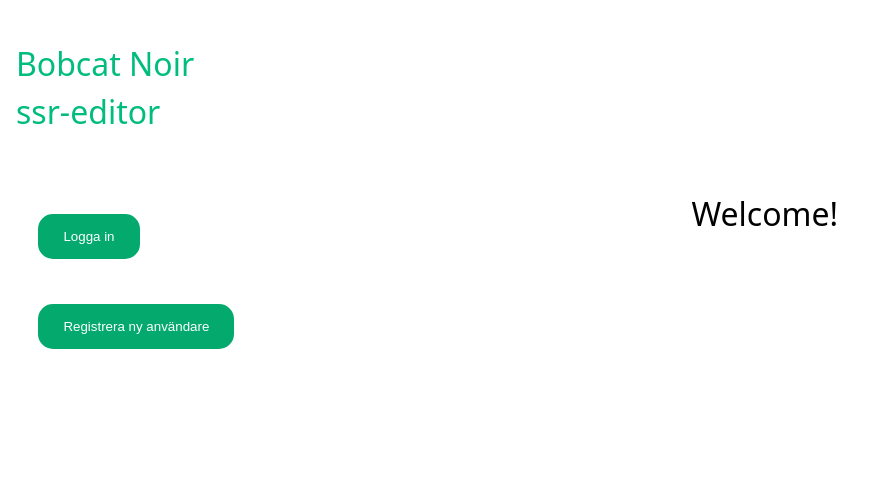
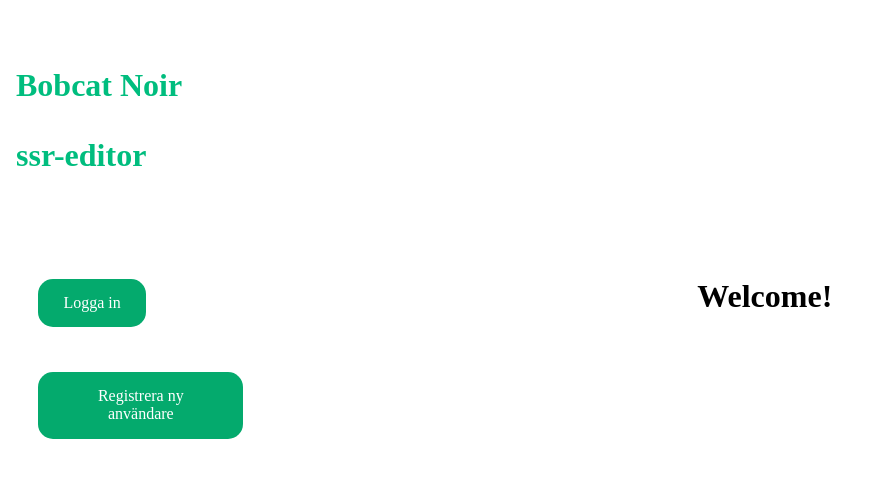
Before and after one commit to lisarosengren/ssr-editor-vue, a Vue app: page / in a window 1280 px wide. Shown: the top 478 px of the page, without its empty margins (0-883 px from the left). Built offline with nearby package versions, Linux system fonts and the light colour scheme; no server answers.

Commit message:
Added normalize-css-thingy

```diff
--- a/src/assets/base.css
+++ b/src/assets/base.css
@@ -1,71 +1,341 @@
-/* color palette from <https://github.com/vuejs/theme> */
-:root {
-  --vt-c-white: #ffffff;
-  --vt-c-white-soft: #f8f8f8;
-  --vt-c-white-mute: #f2f2f2;
+/*! normalize.css v8.0.0 | MIT License | github.com/necolas/normalize.css */
 
-  --vt-c-black: #181818;
-  --vt-c-black-soft: #222222;
-  --vt-c-black-mute: #282828;
+/* Document
+   ========================================================================== */
 
-  --vt-c-indigo: #2c3e50;
+/**
+ * 1. Correct the line height in all browsers.
+ * 2. Prevent adjustments of font size after orientation changes in iOS.
+ */
 
-  --vt-c-divider-light-1: rgba(60, 60, 60, 0.29);
-  --vt-c-divider-light-2: rgba(60, 60, 60, 0.12);
-  --vt-c-divider-dark-1: rgba(84, 84, 84, 0.65);
-  --vt-c-divider-dark-2: rgba(84, 84, 84, 0.48);
-
-  --vt-c-text-light-1: var(--vt-c-indigo);
-  --vt-c-text-light-2: rgba(60, 60, 60, 0.66);
-  --vt-c-text-dark-1: var(--vt-c-white);
-  --vt-c-text-dark-2: rgba(235, 235, 235, 0.64);
+html {
+  line-height: 1.15; /* 1 */
+  -webkit-text-size-adjust: 100%; /* 2 */
 }
 
-/* semantic color variables for this project */
-:root {
-  --color-background: var(--vt-c-white);
-  --color-background-soft: var(--vt-c-white-soft);
-  --color-background-mute: var(--vt-c-white-mute);
+/* Sections
+   ========================================================================== */
 
-  --color-border: var(--vt-c-divider-light-2);
-  --color-border-hover: var(--vt-c-divider-light-1);
+/**
+ * Remove the margin in all browsers.
+ */
 
-  --color-heading: var(--vt-c-text-light-1);
-  --color-text: var(--vt-c-text-light-1);
-
-  --section-gap: 160px;
+body {
+  margin: 0;
 }
 
-@media (prefers-color-scheme: dark) {
-  :root {
-    --color-background: var(--vt-c-black);
-    --color-background-soft: var(--vt-c-black-soft);
-    --color-background-mute: var(--vt-c-black-mute);
+/**
+ * Correct the font size and margin on `h1` elements within `section` and
+ * `article` contexts in Chrome, Firefox, and Safari.
+ */
 
-    --color-border: var(--vt-c-divider-dark-2);
-    --color-border-hover: var(--vt-c-divider-dark-1);
-
-    --color-heading: var(--vt-c-text-dark-1);
-    --color-text: var(--vt-c-text-dark-2);
-  }
+h1 {
+  font-size: 2em;
+  margin: 0.67em 0;
 }
 
-*,
-*::before,
-*::after {
-  box-sizing: border-box;
-  margin: 0;
-  font-weight: normal;
+/* Grouping content
+   ========================================================================== */
+
+/**
+ * 1. Add the correct box sizing in Firefox.
+ * 2. Show the overflow in Edge and IE.
+ */
+
+hr {
+  box-sizing: content-box; /* 1 */
+  height: 0; /* 1 */
+  overflow: visible; /* 2 */
 }
 
-body {
-    min-height: 100vh;
-    line-height: 1.4;
-    font-family: "Noto Sans", sans-serif;
-    font-optical-sizing: auto;
-    font-weight: normal;
-    font-style: normal;
-    /* display: flex; */
-    flex-direction: column;
-    height: 100%;
+/**
+ * 1. Correct the inheritance and scaling of font size in all browsers.
+ * 2. Correct the odd `em` font sizing in all browsers.
+ */
+
+pre {
+  font-family: monospace, monospace; /* 1 */
+  font-size: 1em; /* 2 */
 }
+
+/* Text-level semantics
+   ========================================================================== */
+
+/**
+ * Remove the gray background on active links in IE 10.
+ */
+
+a {
+  background-color: transparent;
+}
+
+/**
+ * 1. Remove the bottom border in Chrome 57-
+ * 2. Add the correct text decoration in Chrome, Edge, IE, Opera, and Safari.
+ */
+
+abbr[title] {
+  border-bottom: none; /* 1 */
+  text-decoration: underline; /* 2 */
+  text-decoration: underline dotted; /* 2 */
+}
+
+/**
+ * Add the correct font weight in Chrome, Edge, and Safari.
+ */
+
+b,
+strong {
+  font-weight: bolder;
+}
+
+/**
+ * 1. Correct the inheritance and scaling of font size in all browsers.
+ * 2. Correct the odd `em` font sizing in all browsers.
+ */
+
+code,
+kbd,
+samp {
+  font-family: monospace, monospace; /* 1 */
+  font-size: 1em; /* 2 */
+}
+
+/**
+ * Add the correct font size in all browsers.
+ */
+
+small {
+  font-size: 80%;
+}
+
+/**
+ * Prevent `sub` and `sup` elements from affecting the line height in
+ * all browsers.
+ */
+
+sub,
+sup {
+  font-size: 75%;
+  line-height: 0;
+  position: relative;
+  vertical-align: baseline;
+}
+
+sub {
+  bottom: -0.25em;
+}
+
+sup {
+  top: -0.5em;
+}
+
+/* Embedded content
+   ========================================================================== */
+
+/**
+ * Remove the border on images inside links in IE 10.
+ */
+
+img {
+  border-style: none;
+}
+
+/* Forms
+   ========================================================================== */
+
+/**
+ * 1. Change the font styles in all browsers.
+ * 2. Remove the margin in Firefox and Safari.
+ */
+
+button,
+input,
+optgroup,
+select,
+textarea {
+  font-family: inherit; /* 1 */
+  font-size: 100%; /* 1 */
+  line-height: 1.15; /* 1 */
+  margin: 0; /* 2 */
+}
+
+/**
+ * Show the overflow in IE.
+ * 1. Show the overflow in Edge.
+ */
+
+button,
+input { /* 1 */
+  overflow: visible;
+}
+
+/**
+ * Remove the inheritance of text transform in Edge, Firefox, and IE.
+ * 1. Remove the inheritance of text transform in Firefox.
+ */
+
+button,
+select { /* 1 */
+  text-transform: none;
+}
+
+/**
+ * Correct the inability to style clickable types in iOS and Safari.
+ */
+
+button,
+[type="button"],
+[type="reset"],
+[type="submit"] {
+  -webkit-appearance: button;
+}
+
+/**
+ * Remove the inner border and padding in Firefox.
+ */
+
+button::-moz-focus-inner,
+[type="button"]::-moz-focus-inner,
+[type="reset"]::-moz-focus-inner,
+[type="submit"]::-moz-focus-inner {
+  border-style: none;
+  padding: 0;
+}
+
+/**
+ * Restore the focus styles unset by the previous rule.
+ */
+
+button:-moz-focusring,
+[type="button"]:-moz-focusring,
+[type="reset"]:-moz-focusring,
+[type="submit"]:-moz-focusring {
+  outline: 1px dotted ButtonText;
+}
+
+/**
+ * Correct the padding in Firefox.
+ */
+
+fieldset {
+  padding: 0.35em 0.75em 0.625em;
+}
+
+/**
+ * 1. Correct the text wrapping in Edge and IE.
+ * 2. Correct the color inheritance from `fieldset` elements in IE.
+ * 3. Remove the padding so developers are not caught out when they zero out
+ *    `fieldset` elements in all browsers.
+ */
+
+legend {
+  box-sizing: border-box; /* 1 */
+  color: inherit; /* 2 */
+  display: table; /* 1 */
+  max-width: 100%; /* 1 */
+  padding: 0; /* 3 */
+  white-space: normal; /* 1 */
+}
+
+/**
+ * Add the correct vertical alignment in Chrome, Firefox, and Opera.
+ */
+
+progress {
+  vertical-align: baseline;
+}
+
+/**
+ * Remove the default vertical scrollbar in IE 10+.
+ */
+
+textarea {
+  overflow: auto;
+}
+
+/**
+ * 1. Add the correct box sizing in IE 10.
+ * 2. Remove the padding in IE 10.
+ */
+
+[type="checkbox"],
+[type="radio"] {
+  box-sizing: border-box; /* 1 */
+  padding: 0; /* 2 */
+}
+
+/**
+ * Correct the cursor style of increment and decrement buttons in Chrome.
+ */
+
+[type="number"]::-webkit-inner-spin-button,
+[type="number"]::-webkit-outer-spin-button {
+  height: auto;
+}
+
+/**
+ * 1. Correct the odd appearance in Chrome and Safari.
+ * 2. Correct the outline style in Safari.
+ */
+
+[type="search"] {
+  -webkit-appearance: textfield; /* 1 */
+  outline-offset: -2px; /* 2 */
+}
+
+/**
+ * Remove the inner padding in Chrome and Safari on macOS.
+ */
+
+[type="search"]::-webkit-search-decoration {
+  -webkit-appearance: none;
+}
+
+/**
+ * 1. Correct the inability to style clickable types in iOS and Safari.
+ * 2. Change font properties to `inherit` in Safari.
+ */
+
+::-webkit-file-upload-button {
+  -webkit-appearance: button; /* 1 */
+  font: inherit; /* 2 */
+}
+
+/* Interactive
+   ========================================================================== */
+
+/*
+ * Add the correct display in Edge, IE 10+, and Firefox.
+ */
+
+details {
+  display: block;
+}
+
+/*
+ * Add the correct display in all browsers.
+ */
+
+summary {
+  display: list-item;
+}
+
+/* Misc
+   ========================================================================== */
+
+/**
+ * Add the correct display in IE 10+.
+ */
+
+template {
+  display: none;
+}
+
+/**
+ * Add the correct display in IE 10.
+ */
+
+[hidden] {
+  display: none;
+}
```
